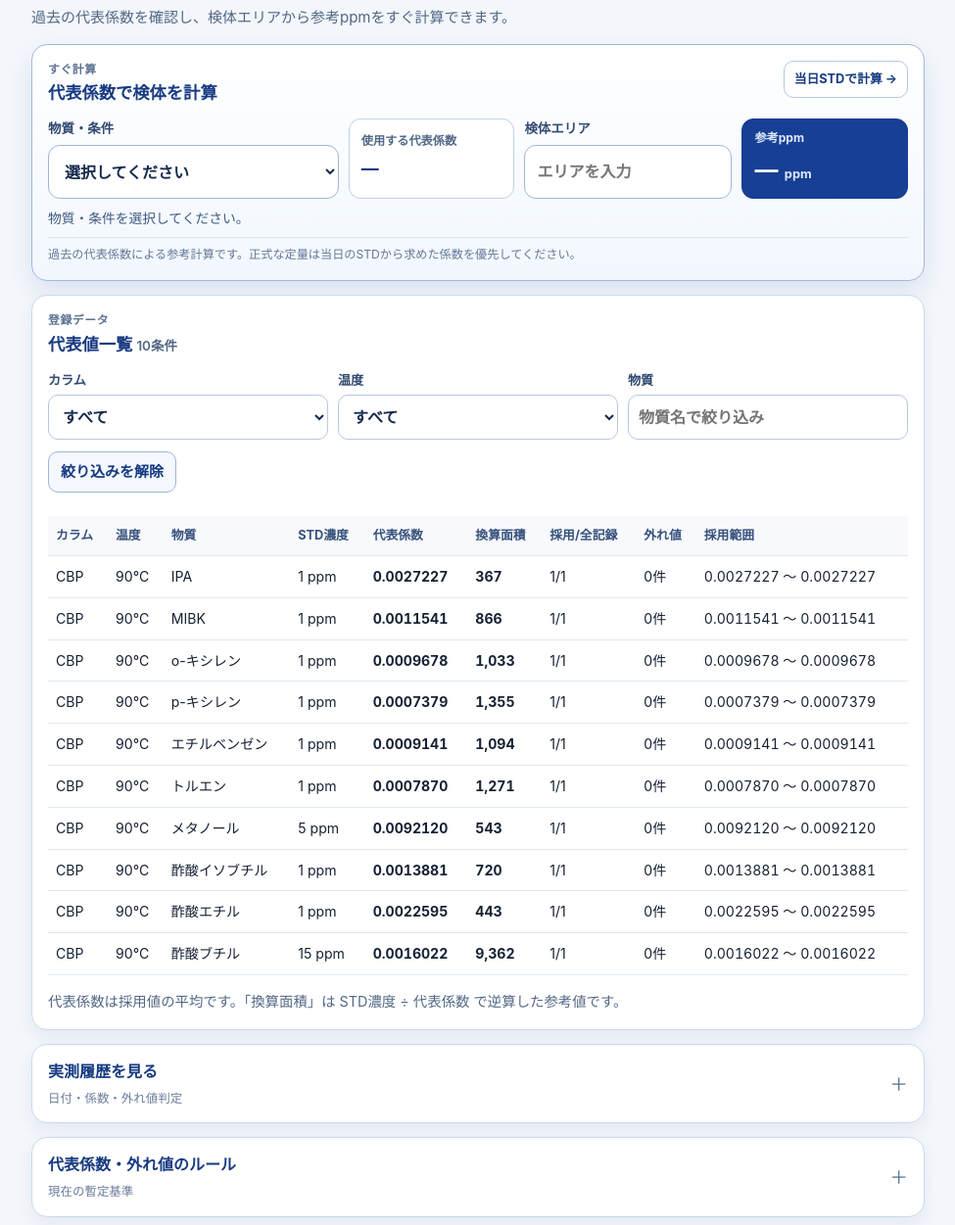
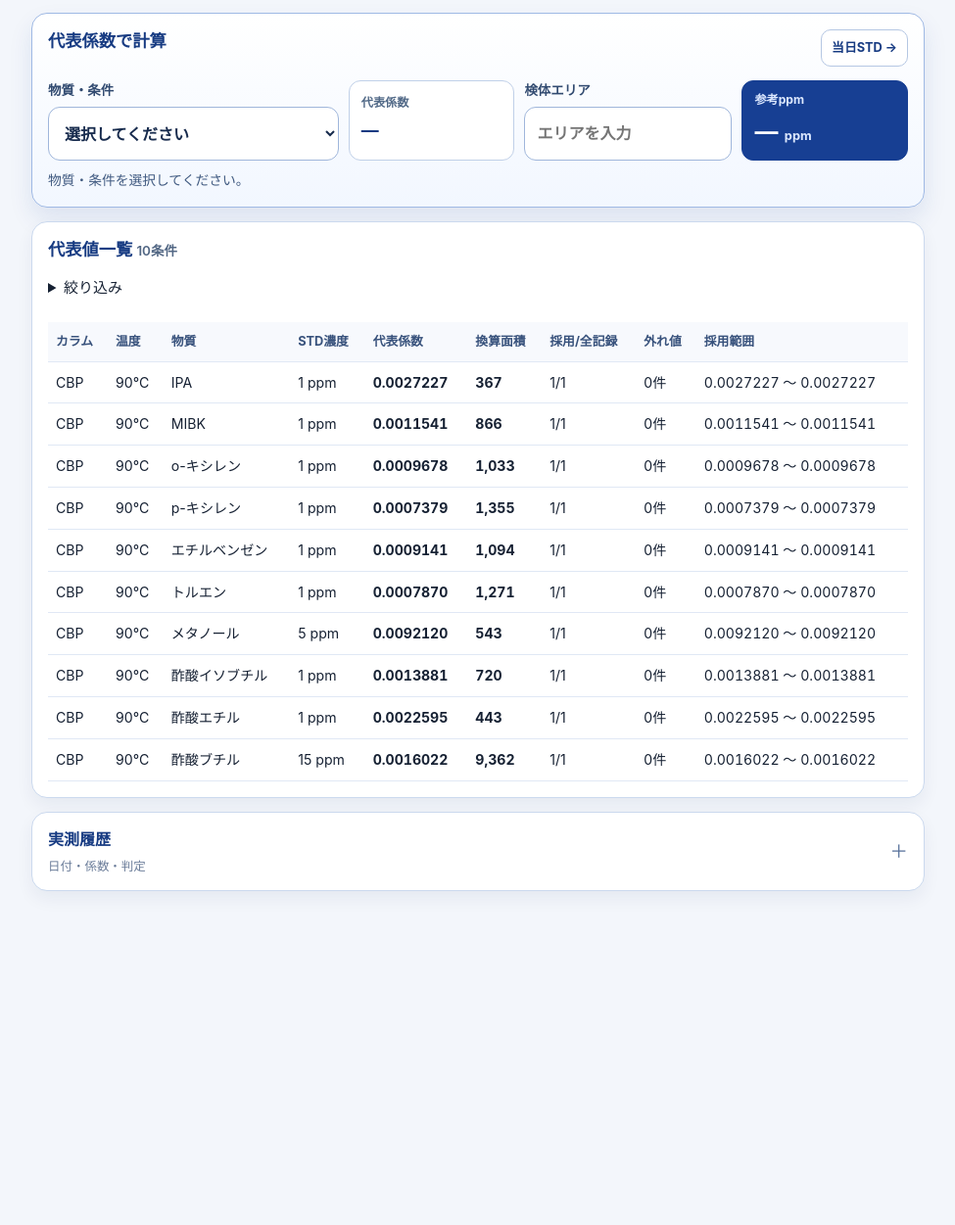
Before and after one commit to rodoeisei-lab/work-ops-hub, a plain HTML site: page gc-factors.html in a window 1280 px wide. Shown: the part 109-1360 px from the top of the page at 98% size, without its empty margins (152-1127 px from the left). After the commit the page ends 1059 px from the top, so only its background shows below. Drawn offline with Linux system fonts and the light colour scheme.

Commit message:
Simplify GC factor page and prevent mobile overflow

```diff
--- a/gc-factors.html
+++ b/gc-factors.html
@@ -5,7 +5,7 @@
   <meta name="viewport" content="width=device-width, initial-scale=1, viewport-fit=cover">
   <title>GC係数ライブラリ | 労働衛生・作業環境測定ハブ</title>
   <link rel="stylesheet" href="assets/css/common.css">
-  <link rel="stylesheet" href="assets/css/gc-factors.css">
+  <link rel="stylesheet" href="assets/css/gc-factors.css?v=20260907-mobile-2">
 </head>
 <body>
   <main class="wrap factor-page">
@@ -13,16 +13,12 @@
 
     <section class="factor-head">
       <h1>GC係数ライブラリ</h1>
-      <p>過去の代表係数を確認し、検体エリアから参考ppmをすぐ計算できます。</p>
     </section>
 
     <section class="factor-card factor-calc-card" aria-labelledby="quickCalcTitle">
       <div class="factor-section-head">
-        <div>
-          <span class="factor-kicker">すぐ計算</span>
-          <h2 id="quickCalcTitle">代表係数で検体を計算</h2>
-        </div>
-        <a class="factor-day-link" href="gc-calculator.html?gc-version=20260902-easy-page-reset-1">当日STDで計算 →</a>
+        <h2 id="quickCalcTitle">代表係数で計算</h2>
+        <a class="factor-day-link" href="gc-calculator.html?gc-version=20260902-easy-page-reset-1">当日STD →</a>
       </div>
 
       <div class="factor-calc-grid">
@@ -33,7 +29,7 @@
         </label>
 
         <div class="factor-calc-result factor-coefficient-box">
-          <span>使用する代表係数</span>
+          <span>代表係数</span>
           <strong id="calc-factor">—</strong>
           <small id="calc-factor-meta"></small>
         </div>
@@ -48,17 +44,16 @@
         </div>
       </div>
       <p id="calc-message" class="factor-calc-message" aria-live="polite">物質・条件を選択してください。</p>
-      <p class="factor-caution">過去の代表係数による参考計算です。正式な定量は当日のSTDから求めた係数を優先してください。</p>
     </section>
 
     <section class="factor-card factor-list-card" aria-labelledby="summaryTitle">
       <div class="factor-section-head factor-list-head">
-        <div>
-          <span class="factor-kicker">登録データ</span>
         <h2 id="summaryTitle">代表値一覧 <span id="summary-count" class="factor-count"></span></h2>
       </div>
-      </div>
 
+      <details class="factor-filter-details">
+        <summary>絞り込み</summary>
+        <div class="factor-filter-body">
           <div class="factor-filter">
             <label>カラム
               <select id="filter-column"><option value="">すべて</option></select>
@@ -67,10 +62,12 @@
               <select id="filter-temp"><option value="">すべて</option></select>
             </label>
             <label>物質
-          <input id="filter-analyte" type="search" placeholder="物質名で絞り込み">
+              <input id="filter-analyte" type="search" placeholder="物質名">
             </label>
           </div>
-      <button id="filter-reset" class="factor-reset" type="button">絞り込みを解除</button>
+          <button id="filter-reset" class="factor-reset" type="button">解除</button>
+        </div>
+      </details>
 
       <p id="load-error" class="factor-note factor-error" role="alert"></p>
 
@@ -87,13 +84,12 @@
         </table>
       </div>
       <p id="summary-empty" class="factor-empty" hidden>該当する係数はありません。</p>
-      <p class="factor-note factor-list-note">代表係数は採用値の平均です。「換算面積」は STD濃度 ÷ 代表係数 で逆算した参考値です。</p>
     </section>
 
     <details class="factor-card factor-details">
       <summary>
-        <span>実測履歴を見る</span>
-        <small>日付・係数・外れ値判定</small>
+        <span>実測履歴</span>
+        <small>日付・係数・判定</small>
       </summary>
       <div class="factor-details-body">
         <div id="factor-record-cards" class="factor-mobile-list" aria-label="実測記録"></div>
@@ -110,18 +106,7 @@
         <p id="record-empty" class="factor-empty" hidden>該当する記録はありません。</p>
       </div>
     </details>
-
-    <details class="factor-card factor-details factor-rule-details">
-      <summary>
-        <span>代表係数・外れ値のルール</span>
-        <small>現在の暫定基準</small>
-      </summary>
-      <div class="factor-details-body">
-        <p class="factor-note"><strong>同一カラム・同一温度・同一物質</strong>の再記録は、既存の採用平均から<strong>±15%以内</strong>なら平均へ採用します。±15%を超えた値は外れ値として履歴に残し、代表係数の平均からは除外します。</p>
-        <p class="factor-note">外れ値は削除せず、注入状態・プランジャーチップ・STD作製条件などを振り返るための記録として残します。±15%は暫定基準です。</p>
-      </div>
-    </details>
   </main>
-  <script src="assets/js/gc-factors.js" type="module"></script>
+  <script src="assets/js/gc-factors.js?v=20260907-mobile-2" type="module"></script>
 </body>
 </html>
```
Lines whose indentation alone changed are shown as unchanged.
